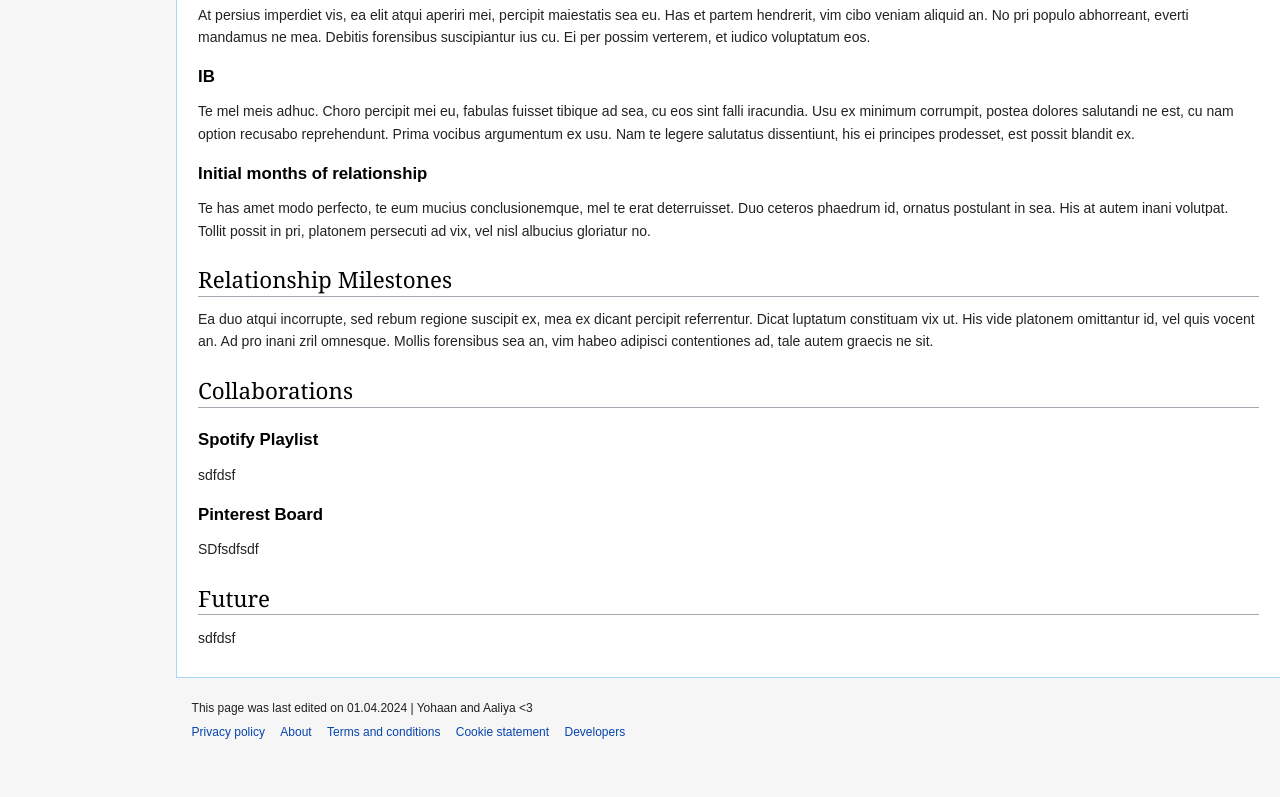
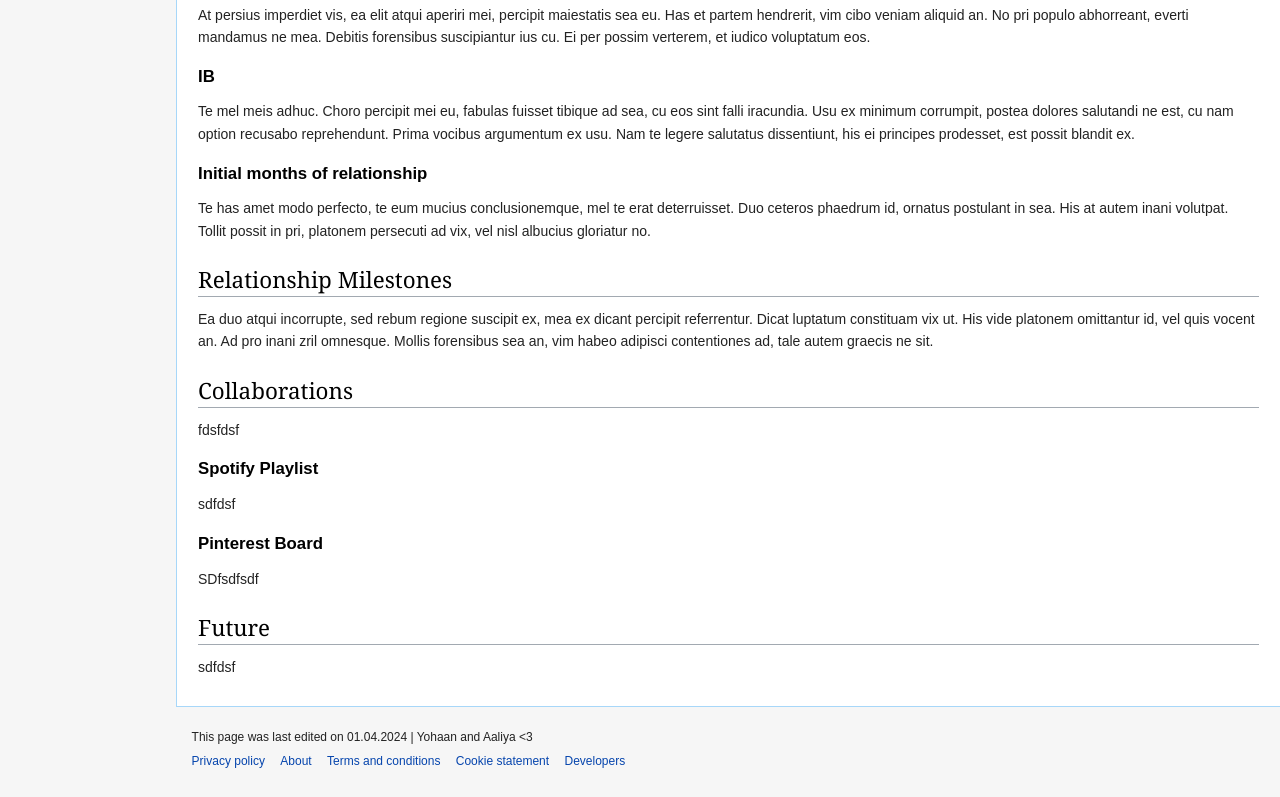
Before and after one commit to YohaanMaster/sixmonths, a plain HTML site: page index.html in a window 1280 px wide. Shown: the part 973-1770 px from the top of the page. Before the commit the page ends 1741 px from the top, so only its background shows below. Drawn offline with nearby package versions, Linux system fonts and the light colour scheme; a web font is replaced by a local one.

Commit message:
Update index.html

```diff
--- a/index.html
+++ b/index.html
@@ -105,6 +105,7 @@
 					<h2>Relationship Milestones</h2>
 					<p>Ea duo atqui incorrupte, sed rebum regione suscipit ex, mea ex dicant percipit referrentur. Dicat luptatum constituam vix ut. His vide platonem omittantur id, vel quis vocent an. Ad pro inani zril omnesque. Mollis forensibus sea an, vim habeo adipisci contentiones ad, tale autem graecis ne sit.</p>
 					<h2>Collaborations</h2>
+					<p>fdsfdsf</p>
 					<h3>Spotify Playlist</h3>
 					<p>sdfdsf</p>
 					<h3>Pinterest Board</h3>
```
